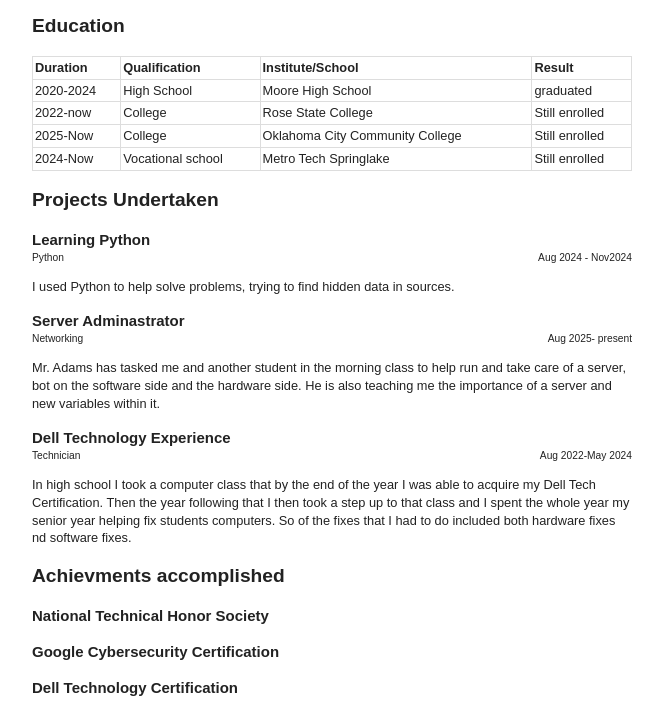
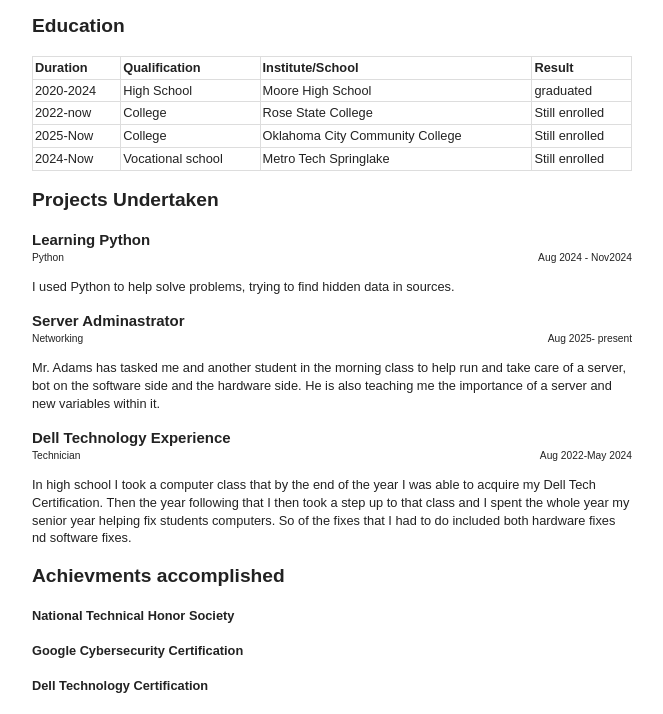
Before and after one commit to Land2025/Land2025.github.io, a plain HTML site: page index.html in a window 1280 px wide. Shown: the part 109-823 px from the top of the page, without its empty margins (308-971 px from the left). Drawn offline with Linux system fonts and the light colour scheme.

Commit message:
commit 8

```diff
--- a/index.html
+++ b/index.html
@@ -129,13 +129,13 @@
 
 
 			<section class ="acheievement">
-				<h3 class="Title">National Technical Honor Society</h3>
+				<h4 class="Title">National Technical Honor Society</h4>
 
 		<section class ="acheievement">
-				<h3 class="Title">Google Cybersecurity Certification</h3>
+				<h4 class="Title">Google Cybersecurity Certification</h4>
 
 		<section class ="acheievement">
-				<h3 class="Title">Dell Technology Certification</h3>
+				<h4 class="Title">Dell Technology Certification</h4>
 
 		<!-- Technical Skills -->
 
```
